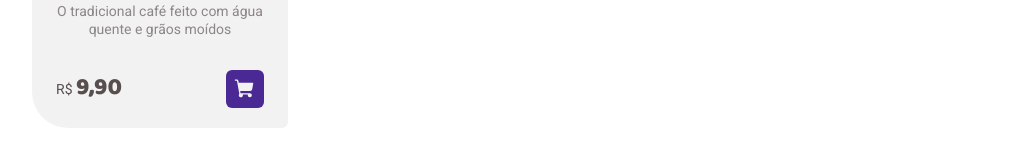
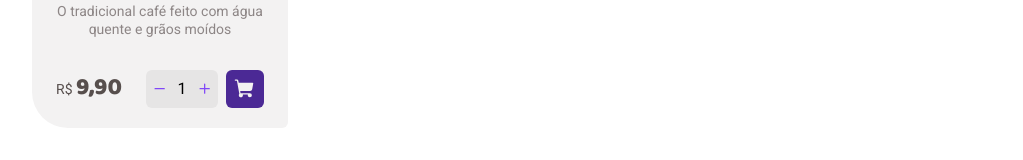
Before and after one commit to pabloccard/coffe-delivery, a React (Vite) app: page / in a window 1280 px wide. Shown: the part 546-706 px from the top of the page, without its empty margins (128-1151 px from the left). Built offline with nearby package versions, Linux system fonts and the light colour scheme.

Commit message:
feat: Add QuantitySelector component and related hook

```diff
--- a/src/components/Product/index.tsx
+++ b/src/components/Product/index.tsx
@@ -1,8 +1,11 @@
 import * as S from './styles'
 import coffe from '../../assets/coffe.svg'
 import { ShoppingCart } from 'phosphor-react'
+import { QuantitySelector } from '../QuantitySelector'
+import { useQuantitySelector } from '../../hooks/useQuantitySelector'
 
 export const Product = () => {
+  const { value, handleChangeValue } = useQuantitySelector(1, 7, 1)
   return (
     <S.Container>
       <img src={coffe} alt="" />
@@ -17,6 +20,10 @@ export const Product = () => {
         </span>
 
         <S.Actions>
+          <QuantitySelector
+            value={value}
+            handleChangeValue={handleChangeValue}
+          />
           <S.AddToCartButton>
             <ShoppingCart weight="fill" />
           </S.AddToCartButton>
--- a/src/components/Product/styles.ts
+++ b/src/components/Product/styles.ts
@@ -72,7 +72,10 @@ export const Container = styled.div`
   }
 `
 
-export const Actions = styled.div``
+export const Actions = styled.div`
+  display: flex;
+  gap: 0.5rem;
+`
 
 export const AddToCartButton = styled.button`
   display: flex;
--- /dev/null
+++ b/src/components/QuantitySelector/index.tsx
@@ -0,0 +1,26 @@
+import { Minus, Plus } from 'phosphor-react'
+import * as S from './styles'
+
+type QuantitySelectorProps = {
+  value: number
+  handleChangeValue(newValue: number): void
+}
+
+export const QuantitySelector = ({
+  handleChangeValue,
+  value,
+}: QuantitySelectorProps) => {
+  return (
+    <S.Container>
+      <button onClick={() => handleChangeValue(value - 1)}>
+        <Minus weight="bold" />
+      </button>
+
+      <span>{value}</span>
+
+      <button>
+        <Plus weight="bold" onClick={() => handleChangeValue(value + 1)} />
+      </button>
+    </S.Container>
+  )
+}
--- /dev/null
+++ b/src/components/QuantitySelector/styles.ts
@@ -0,0 +1,27 @@
+import styled from 'styled-components'
+
+export const Container = styled.div`
+  width: 4.5rem;
+  height: 2.375rem;
+
+  display: flex;
+  justify-content: space-between;
+  align-items: center;
+  gap: 0.25rem;
+
+  background: ${(props) => props.theme['base-button']};
+  border-radius: 6px;
+
+  button {
+    width: 100%;
+    height: 100%;
+
+    background: transparent;
+    border: 0;
+    border-radius: 6px;
+    cursor: pointer;
+
+    color: ${(props) => props.theme.purple};
+    line-height: 0;
+  }
+`
--- /dev/null
+++ b/src/hooks/useQuantitySelector.ts
@@ -0,0 +1,17 @@
+import { useState } from 'react'
+
+export function useQuantitySelector(
+  minValue: number,
+  maxValue: number,
+  defaultValue: number,
+) {
+  const [value, setValue] = useState(defaultValue)
+
+  function handleChangeValue(newValue: number) {
+    if (newValue >= minValue && newValue <= maxValue) {
+      setValue(newValue)
+    }
+  }
+
+  return { value, handleChangeValue }
+}
```
